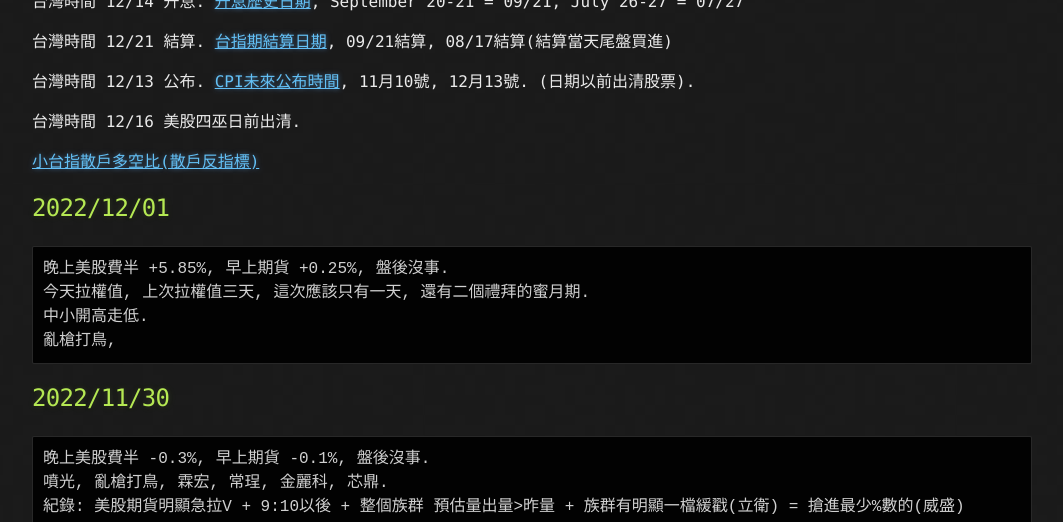
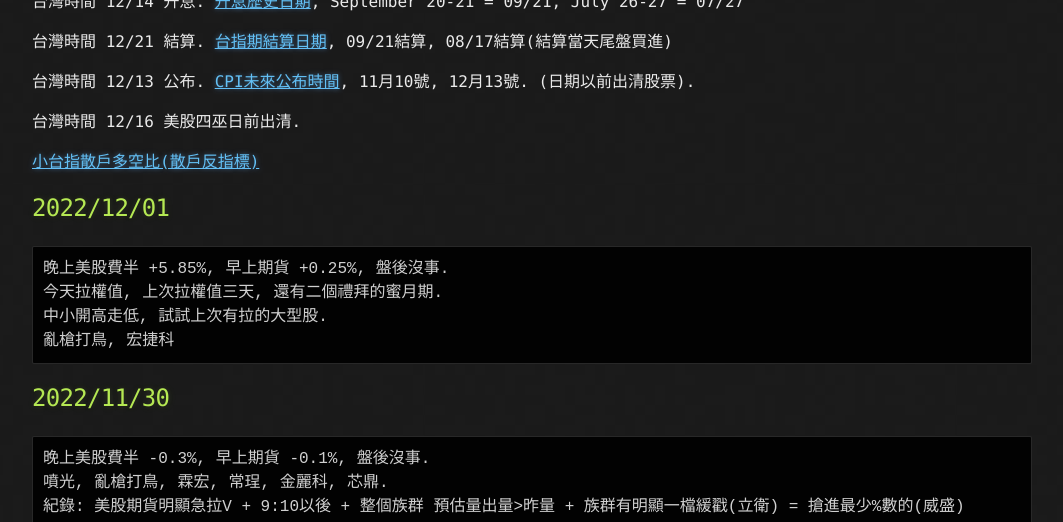
Before and after one commit to lepg5487/Stock_God, a Jekyll site: the page built from index.md, in a window 1280 px wide and 900 px high, scrolled down 348 px, cut to the strip 0-522 px from the top of the window. Shown: the whole strip, without its empty margins (108-1171 px from the left). Built offline with Jekyll 4.4.1, drawn with Linux system fonts in a browser that asks for light colours; our own code applies the rules of GitHub Pages for plain Markdown files.

Commit message:
Update index.md

````diff
--- a/index.md
+++ b/index.md
@@ -19,9 +19,9 @@ layout: testlayouts
 ## 2022/12/01
 ```
 晚上美股費半 +5.85%, 早上期貨 +0.25%, 盤後沒事.
-今天拉權值, 上次拉權值三天, 這次應該只有一天, 還有二個禮拜的蜜月期.
-中小開高走低.
-亂槍打鳥,
+今天拉權值, 上次拉權值三天, 還有二個禮拜的蜜月期.
+中小開高走低, 試試上次有拉的大型股.
+亂槍打鳥, 宏捷科
 ```
 
 ## 2022/11/30
````
